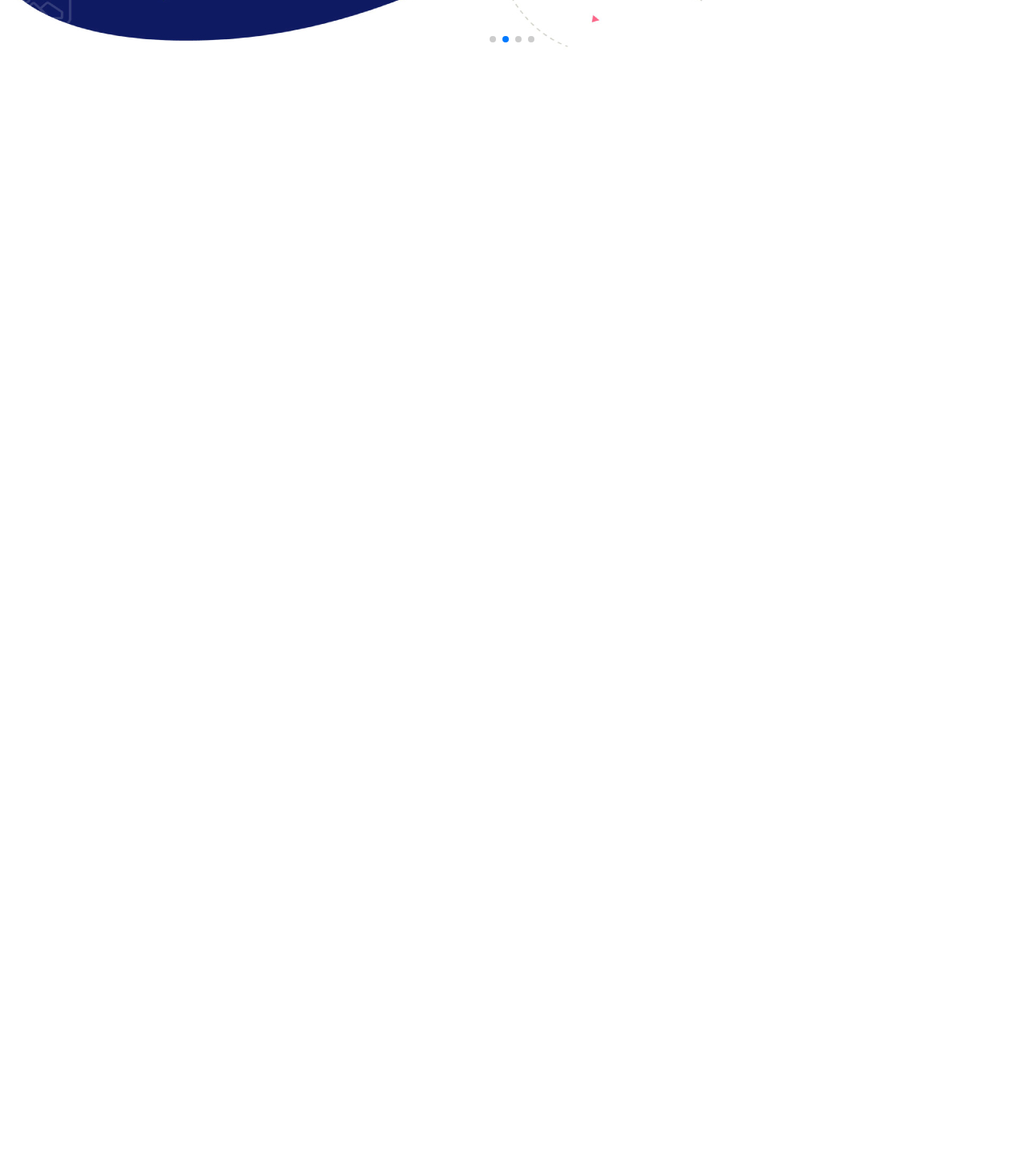
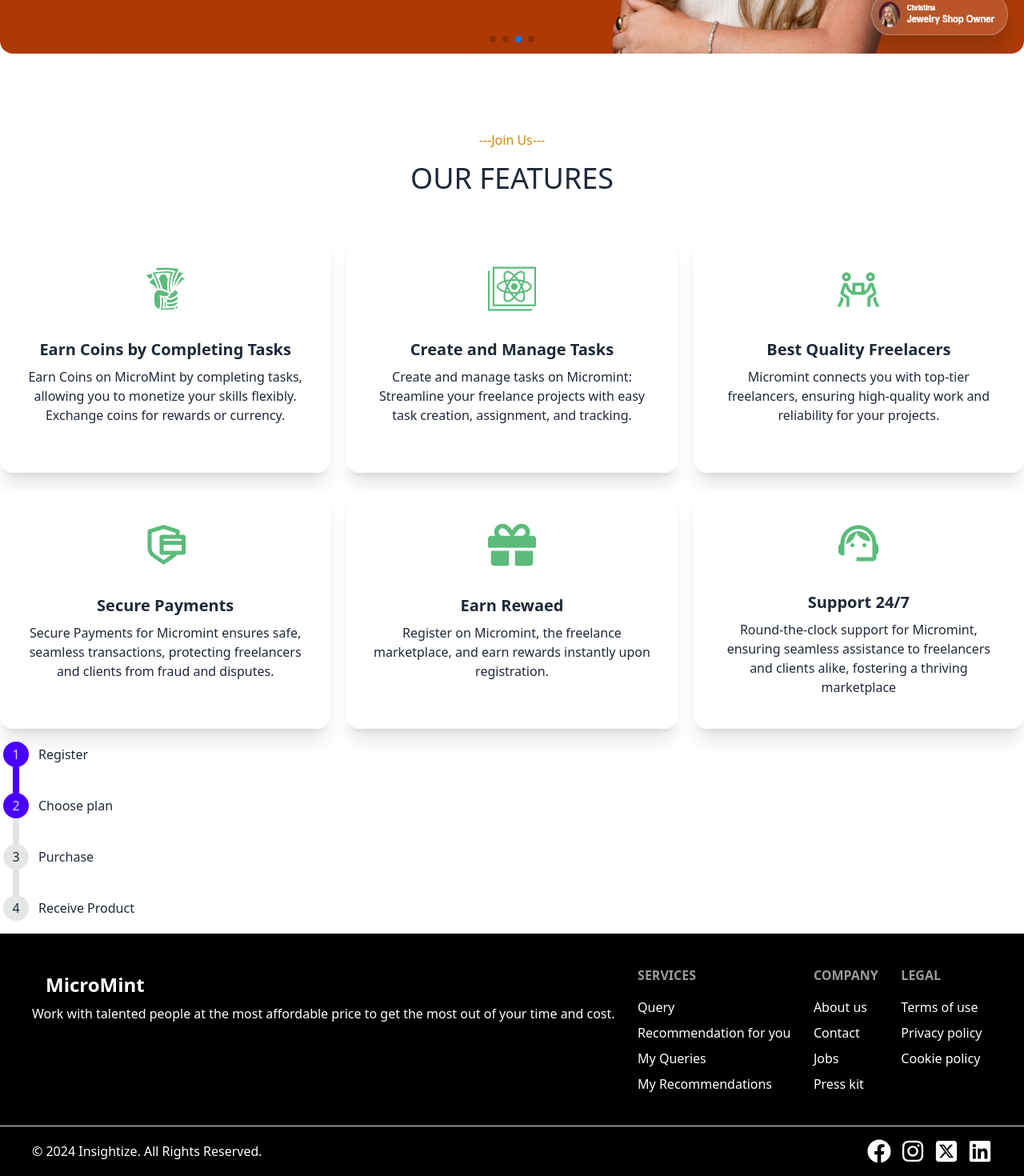
Before and after one commit to ASLAM-stack/MicroMint-Client, a React (Vite) app: page / in a window 1280 px wide. Shown: the part 649-2119 px from the top of the page at 80% size. Before the commit the page ends 800 px from the top, so only its background shows below. Built offline with nearby package versions, Linux system fonts and the light colour scheme.

Commit message:
add features section

```diff
--- /dev/null
+++ b/src/Component/SectionTitle.jsx
@@ -0,0 +1,12 @@
+
+
+const SectionTitle = ({subHeading,heading}) => {
+    return (
+        <div className="text-center md:w-3/12 mx-auto mb-10">
+            <p className="text-yellow-600 mb-2 ">---{subHeading}---</p>
+            <h3 className="text-4xl uppercase  py-2">{heading}</h3>
+        </div>
+    );
+};
+
+export default SectionTitle;
--- /dev/null
+++ b/src/Pages/Home/Component/How it's work/Steps.jsx
@@ -0,0 +1,20 @@
+
+const Steps = () => {
+    return (
+        <div>
+            <div>
+            <ul className="steps steps-vertical">
+  <li className="step step-primary">Register</li>
+  <li className="step step-primary">Choose plan</li>
+  <li className="step">Purchase</li>
+  <li className="step">Receive Product</li>
+</ul>
+            </div>
+            <div>
+
+            </div>
+        </div>
+    );
+};
+
+export default Steps;
--- /dev/null
+++ b/src/Pages/Home/Component/Our Feature/FeatureCard.jsx
@@ -0,0 +1,22 @@
+
+
+
+
+const FeatureCard = ({icon,title,discription}) => {
+    return (
+        <div className="card bg-base-100 shadow-xl h-[300px]">
+        <figure className="px-10 pt-10 text-6xl text-[#5bbb7b]">
+     {icon}
+  </figure>
+  <div className="card-body items-center text-center">
+    <h2 className="card-title">{title}</h2>
+    <p className="">{discription}</p>
+    <div className="card-actions">
+
+    </div>
+  </div>
+</div>
+    );
+};
+
+export default FeatureCard;
--- /dev/null
+++ b/src/Pages/Home/Component/Our Feature/OurFeatures.jsx
@@ -0,0 +1,31 @@
+import { GiTakeMyMoney } from "react-icons/gi";
+import FeatureCard from "./FeatureCard";
+import { SiCreatereactapp } from "react-icons/si";
+import { LiaPeopleCarrySolid } from "react-icons/lia";
+import { RiSecurePaymentLine } from "react-icons/ri";
+import { MdSupportAgent } from "react-icons/md";
+import { FaGift } from "react-icons/fa";
+import SectionTitle from "../../../../Component/SectionTitle";
+
+
+
+
+
+const OurFeatures = () => {
+    return (
+       <div id="feature" className="mt-24">
+        <SectionTitle subHeading={'Join Us'} heading={"our Features"}></SectionTitle>
+         <div className="container grid lg:grid-cols-3 md:grid-cols-2 gap-5 grid-cols-1 p-4 md:p-0">
+            <FeatureCard icon={<GiTakeMyMoney />} title={'Earn Coins by Completing Tasks'} discription={'Earn Coins on MicroMint by completing tasks, allowing you to monetize your skills flexibly. Exchange coins for rewards or currency.'}></FeatureCard>
+            <FeatureCard icon={<SiCreatereactapp />} title={'Create and Manage Tasks'} discription={'Create and manage tasks on Micromint: Streamline your freelance projects with easy task creation, assignment, and tracking.'}>
+            </FeatureCard>
+            <FeatureCard icon={<LiaPeopleCarrySolid />} title={'Best Quality Freelacers'} discription={'Micromint connects you with top-tier freelancers, ensuring high-quality work and reliability for your projects.'}></FeatureCard>
+            <FeatureCard icon={<RiSecurePaymentLine />} title={'Secure Payments'} discription={'Secure Payments for Micromint ensures safe, seamless transactions, protecting freelancers and clients from fraud and disputes.'}></FeatureCard>
+            <FeatureCard icon={<FaGift />} title={'Earn Rewaed'} discription={'Register on Micromint, the freelance marketplace, and earn rewards instantly upon registration.'}></FeatureCard>
+            <FeatureCard icon={<MdSupportAgent />} title={'Support 24/7'} discription={'Round-the-clock support for Micromint, ensuring seamless assistance to freelancers and clients alike, fostering a thriving marketplace'}></FeatureCard>
+        </div>
+       </div>
+    );
+};
+
+export default OurFeatures;
--- a/src/Pages/Home/Home.jsx
+++ b/src/Pages/Home/Home.jsx
@@ -1,3 +1,5 @@
+import Steps from "./Component/How it's work/Steps";
+import OurFeatures from "./Component/Our Feature/OurFeatures";
 import Slider from "./Component/Slider";
 
 
@@ -6,6 +8,8 @@ const Home = () => {
     return (
         <div>
              <Slider></Slider>
+             <OurFeatures></OurFeatures>
+             <Steps></Steps>
         </div>
     );
 };
--- a/src/Pages/Share/Footer.jsx
+++ b/src/Pages/Share/Footer.jsx
@@ -1,10 +1,54 @@
+import { FaFacebook, FaInstagram, FaLinkedin } from "react-icons/fa";
+import { FaSquareXTwitter } from "react-icons/fa6";
+
 
 
 const Footer = () => {
     return (
-        <div>
+        <div className=" bg-black ">
+        <footer className="footer p-10 bg-black text-base  text-white">
+          <aside>
 
-        </div>
+            <p>
+            <a className="btn btn-ghost font-satis md:text-2xl  text-xl">MicroMint</a>
+              <br />
+              Work with talented people at the most affordable
+ price to get the most out of your time and cost.
+            </p>
+          </aside>
+          <nav>
+            <h6 className="footer-title">Services</h6>
+            <a className="link link-hover">Query</a>
+            <a className="link link-hover">Recommendation for you</a>
+            <a className="link link-hover">My Queries</a>
+            <a className="link link-hover">My Recommendations</a>
+          </nav>
+          <nav>
+            <h6 className="footer-title">Company</h6>
+            <a className="link link-hover">About us</a>
+            <a className="link link-hover">Contact</a>
+            <a className="link link-hover">Jobs</a>
+            <a className="link link-hover">Press kit</a>
+          </nav>
+          <nav>
+            <h6 className="footer-title">Legal</h6>
+            <a className="link link-hover">Terms of use</a>
+            <a className="link link-hover">Privacy policy</a>
+            <a className="link link-hover">Cookie policy</a>
+          </nav>
+
+        </footer>
+        <hr />
+        <div className="text-white px-10 flex justify-between items-center py-4">
+            <p>© 2024 Insightize. All Rights Reserved.</p>
+            <div className="flex gap-3 flex-wrap">
+            <FaFacebook className="text-white text-3xl"/>
+            <FaInstagram  className="text-white text-3xl" />
+            <FaSquareXTwitter  className="text-white text-3xl"/>
+            <FaLinkedin  className="text-white text-3xl"/>
+            </div>
+          </div>
+      </div>
     );
 };
 
--- a/src/Pages/Share/Navber.jsx
+++ b/src/Pages/Share/Navber.jsx
@@ -62,7 +62,7 @@ const Navber = () => {
                     <a href='#about'>About</a>
                 </li>
                 <li>
-                    <a href='#about'>Features</a>
+                    <a href='#feature'>Features</a>
                 </li>
                 <li>
                     <a href='#about'>How it&apos;s work</a>
--- a/src/index.css
+++ b/src/index.css
@@ -1,6 +1,10 @@
 @tailwind base;
 @tailwind components;
 @tailwind utilities;
+
+html {
+    scroll-behavior: smooth;
+  }
 .container{
     max-width: 1280px;
     margin: 0 auto;
```
Also changed, not shown: src/Pages/Home/Component/slide.css (deleted).
